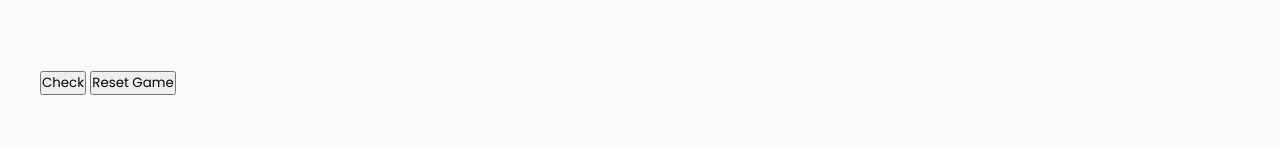
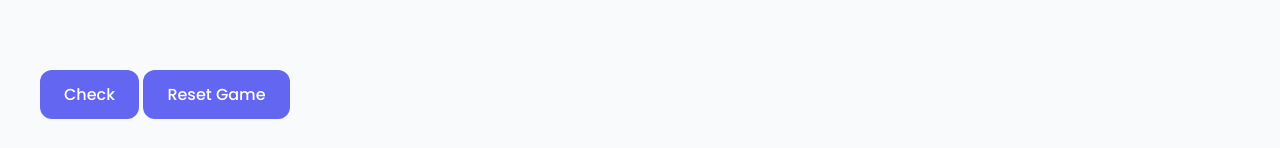
Before and after one commit to omlnaut/promptle, a website: page frontend/index.html in a window 1280 px wide. Shown: the part 974-1122 px from the top of the page. Before the commit the page ends 1101 px from the top, so only its background shows below. Drawn offline with Linux system fonts and the light colour scheme.

Commit message:
fixed control button styles

```diff
--- a/frontend/index.html
+++ b/frontend/index.html
@@ -38,8 +38,8 @@
         </div>
 
         <div class="controls">
-            <button id="check-button">Check</button>
-            <button id="reset-button">Reset Game</button>
+            <button id="check-button" class="button">Check</button>
+            <button id="reset-button" class="button">Reset Game</button>
         </div>
     </div>
 
```
